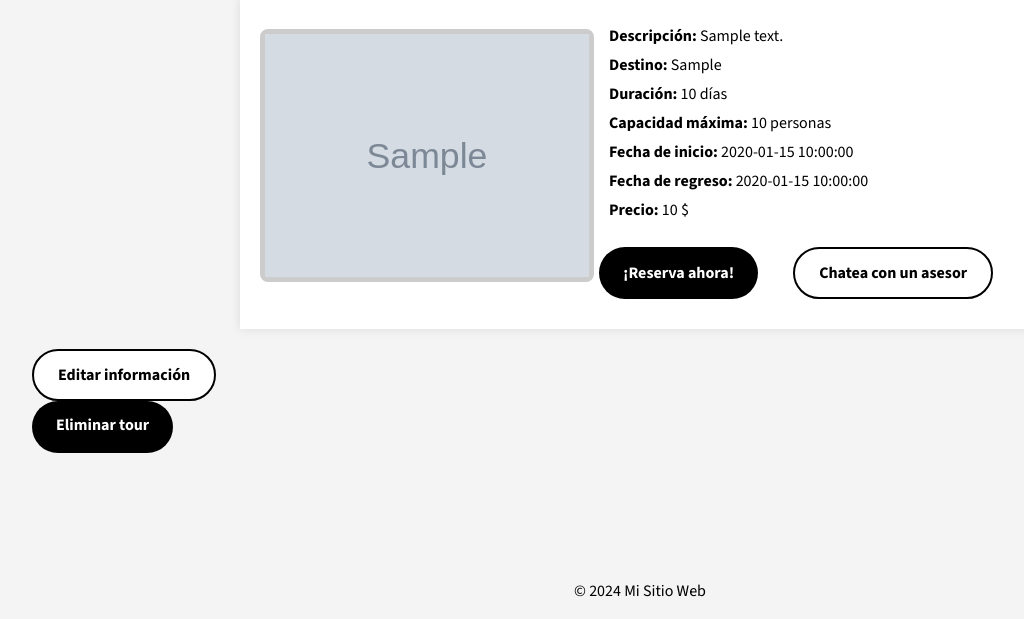
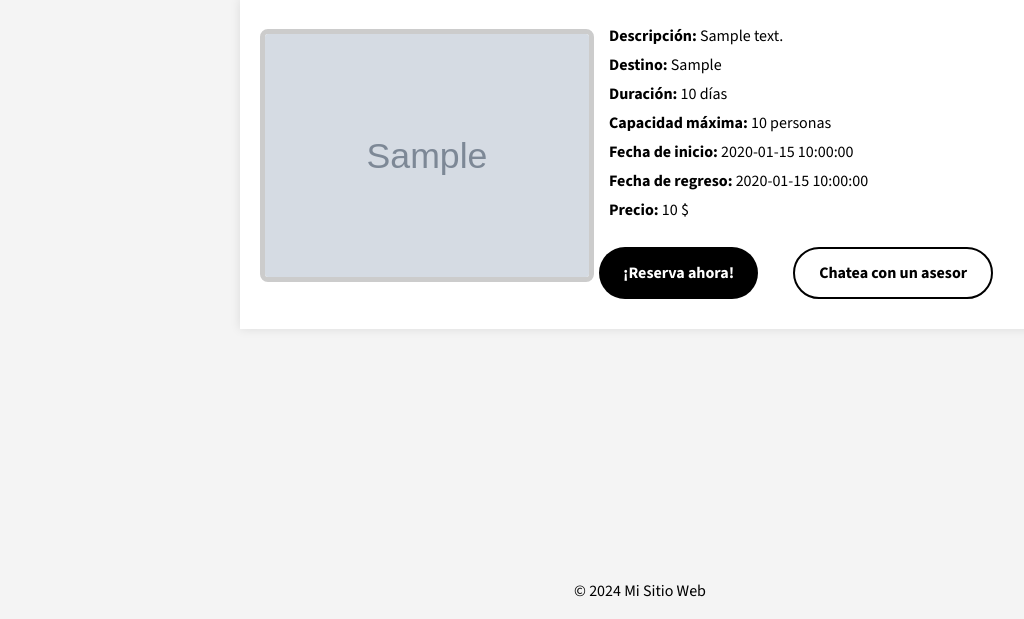
Before and after one commit to Grupo01-AppsWebAvanzadas-GR2SW/GoGoTours, a Flask app: template src/web/templates/home/package_detail.html in a window 1280 px wide. Shown: the part 181-800 px from the top of the page, without its empty margins (0-1024 px from the left). Run offline with Flask 3, Linux system fonts and the light colour scheme; the template is opened without the code that fills it: most values are stand-ins (such as "Sample title", 1, 10 or a date in 2020); grey boxes marked "Sample" are stand-in pictures.

Commit message:
feat(web): Add admin restrictions on home.html and package_detail.html

```diff
--- a/src/web/templates/home/home.html
+++ b/src/web/templates/home/home.html
@@ -43,11 +43,13 @@
     </div>
 
     <!-- If user is ADMIN  -->
+    {% if session.get("is_admin") %}
      <div class="d-flex align-items-end button-info">
         <a href="addPackage" class="button button--primary">
             <i class="fas fa-plus" style="margin-right: 5px"></i>  Añadir tour
         </a>
     </div>
+    {% endif %}
 
 
 {% endblock %}
--- a/src/web/templates/home/package_detail.html
+++ b/src/web/templates/home/package_detail.html
@@ -8,6 +8,8 @@
     Home GoGoTours
     {% block head_tags %}
         <link rel="stylesheet" href="{{ url_for('static',filename='styles/base/package.css') }}"/>
+        <link rel="stylesheet" href="https://cdnjs.cloudflare.com/ajax/libs/font-awesome/5.15.1/css/all.min.css">
+
     {% endblock %}
 {% endblock %}
 
@@ -46,14 +48,20 @@
     </div>
 
     <!-- If user is ADMIN  -->
+    {% if session.get("is_admin") %}
     <div class="d-flex align-items-end ">
-        <a href="../edit_package/{{ package.name }}" class=" button  button--secondary">
-            Editar información
+        <a href="../edit_package/{{ package.name }}" class="button button--secondary" style="margin-bottom: 5px">
+            <i class="fas fa-edit"></i> Editar información
         </a>
     </div>
+
     <div class="d-flex align-items-end ">
-        <a href="/deletePackage/{{ package.name }}" class=" button  button--primary">Eliminar tour</a>
+        <a href="/deletePackage/{{ package.name }}" class="button button--primary">
+            <i class="fas fa-trash"></i> Eliminar tour
+        </a>
     </div>
+
+    {% endif %}
 
 
 {% endblock %}
```
